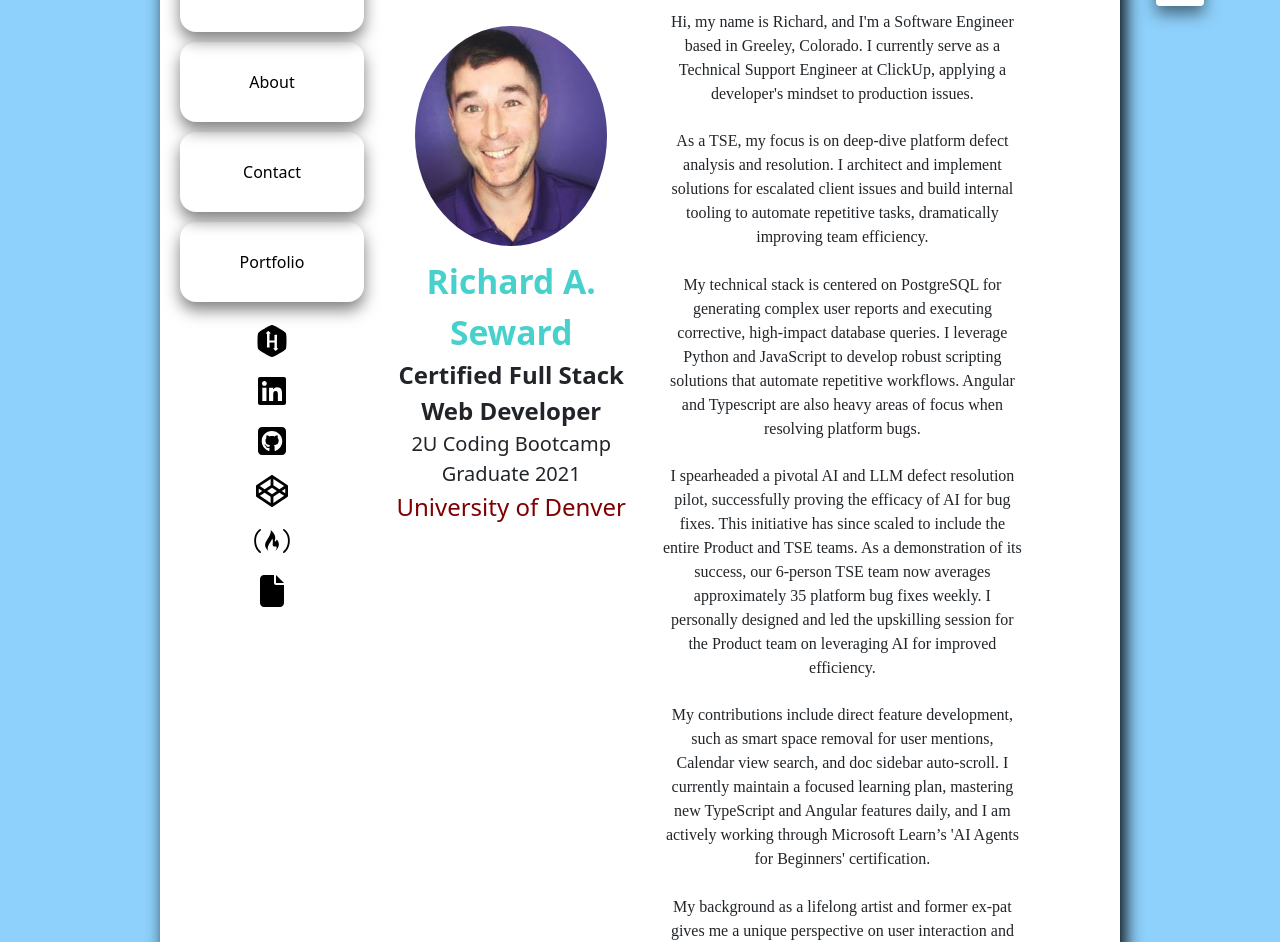
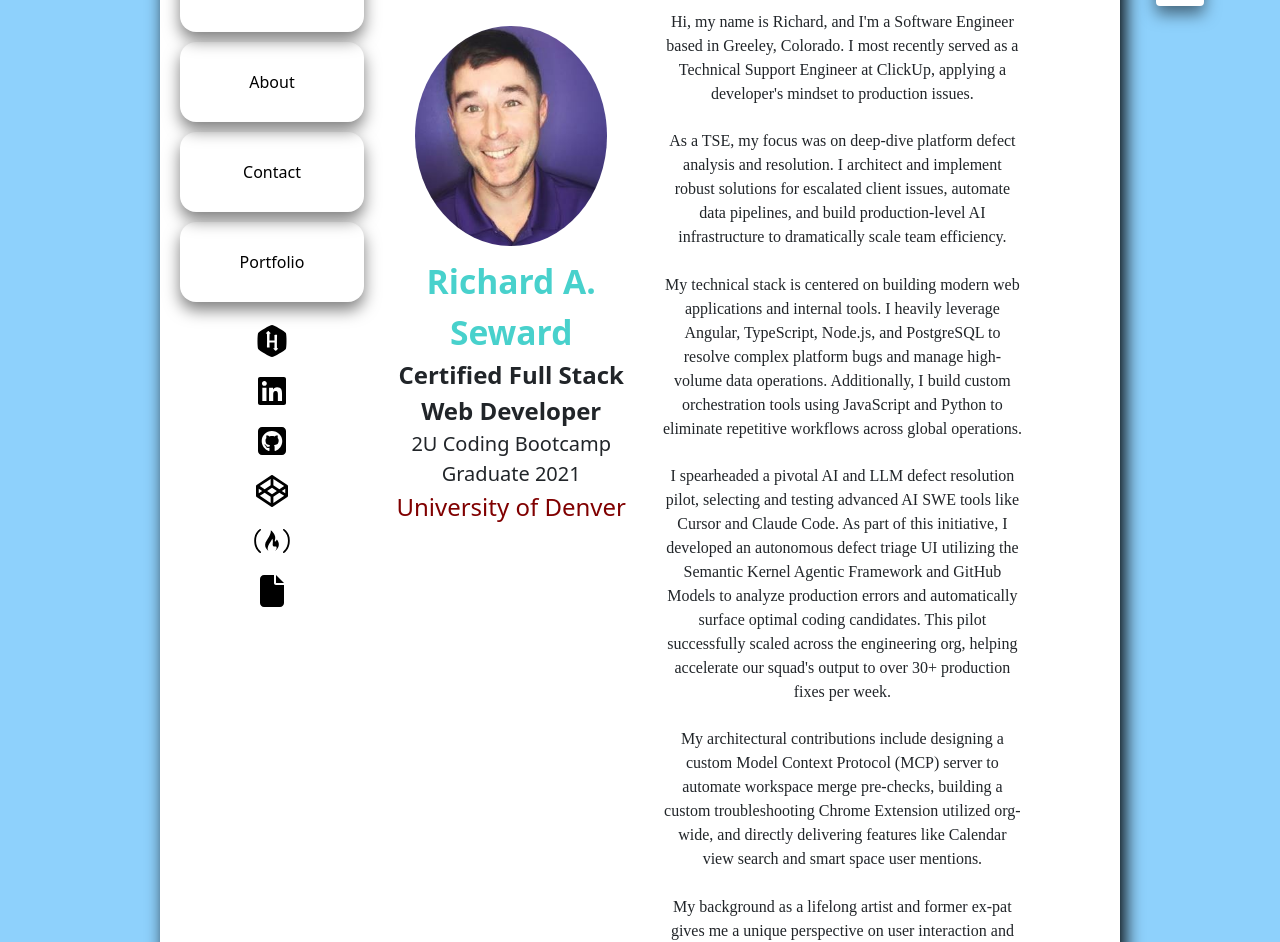
Before and after one commit to raseward14/Responsive-Portfolio, a React (Create React App) app in the folder client/: page /about in a window 1280 px wide. Shown: the part 133-1075 px from the top of the page. Built offline with nearby package versions, Linux system fonts and the light colour scheme; a web font is replaced by a local one.

Commit message:
updated bio

```diff
--- a/client/src/components/Bio/index.js
+++ b/client/src/components/Bio/index.js
@@ -16,13 +16,16 @@
         <div className="subheading2">University of Denver</div>
       </div>
       <div className="about-container">
-        <p className="about">Hi, my name is Richard, and I'm a Software Engineer based in Greeley, Colorado. I currently serve as a Technical Support Engineer at ClickUp, applying a developer's mindset to production issues.</p>
-        <p className="about">As a TSE, my focus is on deep-dive platform defect analysis and resolution. I architect and implement solutions for escalated client issues and build internal tooling to automate repetitive tasks, dramatically improving team efficiency.</p>
-        <p className="about">My technical stack is centered on PostgreSQL for generating complex user reports and executing corrective, high-impact database queries. I leverage Python and JavaScript to develop robust scripting solutions that automate repetitive workflows. Angular and Typescript are also heavy areas of focus when resolving platform bugs.</p>
-        <p className="about">I spearheaded a pivotal AI and LLM defect resolution pilot, successfully proving the efficacy of AI for bug fixes. This initiative has since scaled to include the entire Product and TSE teams. As a demonstration of its success, our 6-person TSE team now averages approximately 35 platform bug fixes weekly. I personally designed and led the upskilling session for the Product team on leveraging AI for improved efficiency.</p>
-        <p className="about">My contributions include direct feature development, such as smart space removal for user mentions, Calendar view search, and doc sidebar auto-scroll. I currently maintain a focused learning plan, mastering new TypeScript and Angular features daily, and I am actively working through Microsoft Learn’s 'AI Agents for Beginners' certification.</p>
-        <p className="about">My background as a lifelong artist and former ex-pat gives me a unique perspective on user interaction and design empathy. This artistic eye, combined with my current experience as a TSE solving real-world user pain points, results in a well-rounded approach to development that always prioritizes the end-user experience. I look forward to continuing this growth trajectory and applying daily progress to impactful engineering challenges.</p>
-        <p className="about"></p>
+        <p className="about">Hi, my name is Richard, and I'm a Software Engineer based in Greeley, Colorado. I most recently served as a Technical Support Engineer at ClickUp, applying a developer's mindset to production issues.</p>
+        <p className="about">As a TSE, my focus was on deep-dive platform defect analysis and resolution. I architect and implement robust solutions for escalated client issues, automate data pipelines, and build production-level AI infrastructure to dramatically scale team efficiency.</p>
+
+        <p className="about">My technical stack is centered on building modern web applications and internal tools. I heavily leverage Angular, TypeScript, Node.js, and PostgreSQL to resolve complex platform bugs and manage high-volume data operations. Additionally, I build custom orchestration tools using JavaScript and Python to eliminate repetitive workflows across global operations.</p>
+
+        <p className="about">I spearheaded a pivotal AI and LLM defect resolution pilot, selecting and testing advanced AI SWE tools like Cursor and Claude Code. As part of this initiative, I developed an autonomous defect triage UI utilizing the Semantic Kernel Agentic Framework and GitHub Models to analyze production errors and automatically surface optimal coding candidates. This pilot successfully scaled across the engineering org, helping accelerate our squad's output to over 30+ production fixes per week.</p>
+
+        <p className="about">My architectural contributions include designing a custom Model Context Protocol (MCP) server to automate workspace merge pre-checks, building a custom troubleshooting Chrome Extension utilized org-wide, and directly delivering features like Calendar view search and smart space user mentions.</p>
+
+        <p className="about">My background as a lifelong artist and former ex-pat gives me a unique perspective on user interaction and design empathy. This artistic eye, combined with my experience solving real-world production pain points, results in a well-rounded approach to development that always prioritizes the end-user experience. I look forward to continuing this growth trajectory and applying daily progress to impactful engineering challenges.</p>
       </div>
 
 
```
